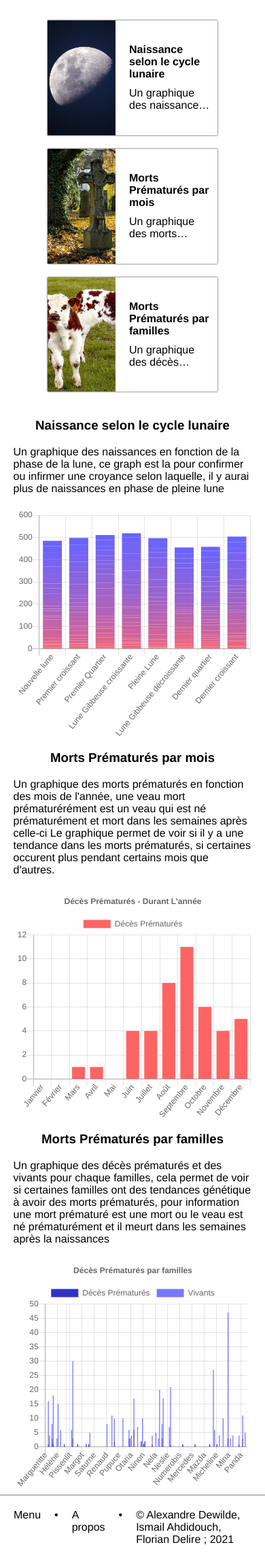
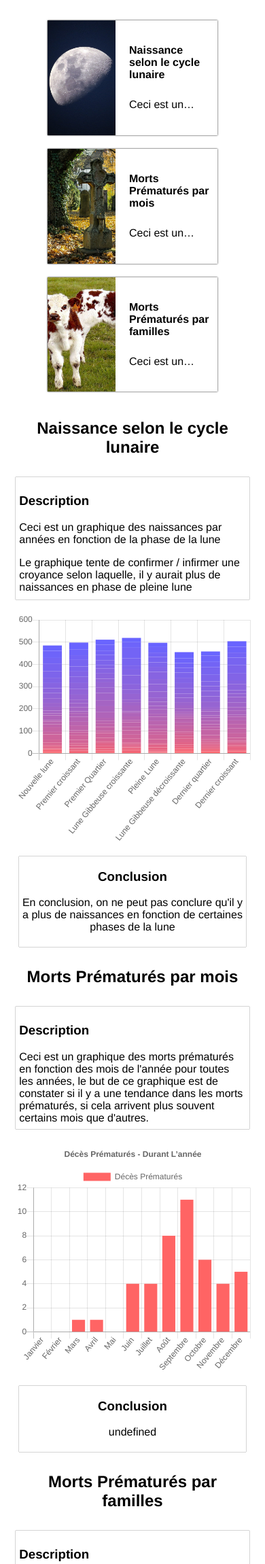
Before and after one commit to AlexandreDewilde/LINFO1002-P2-1B_4, a Flask app: page / in a window 390 px wide. Shown: the part 76-2377 px from the top of the page at 68% size. Before the commit the page ends 2348 px from the top, so only its background shows below. Run offline with Flask 2, Linux system fonts and the light colour scheme.

Commit message:
updates with reviews

```diff
--- a/src/db/__init__.py
+++ b/src/db/__init__.py
@@ -1 +1,2 @@
 from db.db import DB
+""" Goal of the file : when importing avoid writing db.db"""
--- a/src/fam_pre.py
+++ b/src/fam_pre.py
@@ -1,13 +1,15 @@
 from typing import List
 
 
-def list_family(families_ids, list_fams) -> List[int]:
-    """crée une liste des morts prématurés ou des vivants pour chaque famille
+def list_family(families_ids : List[int], list_fams : List[tuple]) -> List[int]:
+    """Create a list of occurences of families in list_fams
     Args:
-        list_fams (List[tuple]): Une liste de tuple contenant l'id de chaque famille d'animaux mort prématurément ou des vivants
+        families_ids (List[int]): List of all families ids
+        list_fams (List[tuple]): List of tuple with ids of families
     Returns:
-        Une liste contenant le nombre de morts prématurés par famille ou une liste contenant le nombre de vivants par famille
+        A list containing occurences of families in list_fams
     """
+    families_ids = sorted(families_ids)
     deaths_by_family = {family_id: 0 for family_id in families_ids}
     for animal_family in list_fams:
         deaths_by_family[animal_family[0]] += 1
--- a/src/premature_death.py
+++ b/src/premature_death.py
@@ -1,9 +1,9 @@
 def list_deces_prematures(list_birth):
     """
     Args:
-        list_birth (List[tuple]): une liste de tuple contenant une date comme premier élément sous le format "dd:mm:yyyy"
+        list_birth (List[tuple]): list of prematures deaths containing date with format: "dd:mm:yyyy"
     Returns:
-        Une liste contenant le nombre de morts prématurés
+        A list containing the number of premature deaths by months
     """
     dic = {}
     for i in range(len(list_birth)):
--- a/src/static/css/components-style/cards.css
+++ b/src/static/css/components-style/cards.css
@@ -49,14 +49,14 @@
 .card-sub-description {
     margin-top: 10px;
     display: -webkit-box;
-    -webkit-line-clamp: 3;
+    -webkit-line-clamp: 2;
     -webkit-box-orient: vertical;
     overflow: hidden;
 }
 
 @media only screen and (max-width: 900px) {
     .card-sub-description {
-        -webkit-line-clamp: 2;
+        -webkit-line-clamp: 1;
     }
 }
 
--- a/src/static/css/components-style/charts.css
+++ b/src/static/css/components-style/charts.css
@@ -1,6 +1,7 @@
 :root {
     --chart-width: 90%;
     --chart-height: 40vh;
+    --chart-description-height: 20%;
 }
 
 
@@ -13,12 +14,15 @@
 
 .chart-container {
     height: var(--chart-height);
+    width: 100%;
 }
 
 
 .chart {
+    display: flex;
+    flex-direction: column;
+    align-items: center;
     width: var(--chart-width);
-
 }
 
 .chart-title {
@@ -27,12 +31,29 @@
 
 
 .chart-description {
-    display: block;
-    width: 100%;
+    box-shadow: 0 0 1px;
+    padding: 5px;
+    width: 95%;
+    height: var(--chart-description-height);
+    overflow: scroll;
+    margin-top: 10px;
     margin-bottom: 20px;
 }
 
+
+.chart-conclusion {
+    width: 95%;
+    text-align: center;
+    padding-bottom: 20px;
+    box-shadow: 0 0 1px;
+    margin-top: 20px;
+    margin-bottom: 10px;
+}
+
 @media only screen and (max-width: 500px) {
+    .chart-description {
+        height: 170px;
+    }
     .chart-container {
         height: 40vh;
     }
--- a/src/static/js/index.js
+++ b/src/static/js/index.js
@@ -31,7 +31,7 @@ const toggleChartsDisposition = (dispositionName) => {
     * @param {string} chartName- Name of the chart, it will be the name of the canvas containing the graph
     * @param {string} chartTitle - Name of the chart, to display
 */
-const addGraphHTML = (chartName, chartTitle, chartDescription, chartImgDescriptionPath) => {
+const addGraphHTML = (chartName, chartTitle, chartDescription, chartImgDescriptionPath, chartConclusion) => {
     // Get cards section
     let cardsSection = document.querySelector(".cards");
     cardsSection.innerHTML += `
@@ -49,10 +49,17 @@ const addGraphHTML = (chartName, chartTitle, chartDescription, chartImgDescripti
     let chartContainerElement = document.querySelector(".charts-container");
     chartContainerElement.innerHTML += `
     <section id="${chartName}-section" class="chart">
-        <h3 class="chart-title">${chartTitle}</h3>
-        <span class="chart-description">${chartDescription}</span>
+        <h2 class="chart-title">${chartTitle}</h2>
+        <div class="chart-description">
+            <h3>Description</h3>
+            ${chartDescription}
+        </div>
         <div class="chart-container">
-            <canvas id="${chartName}" with="100%"></canvas>
+            <canvas id="${chartName}"></canvas>
+        </div>
+        <div class="chart-conclusion">
+            <h3>Conclusion</h3>
+            ${chartConclusion}
         </div>
     </section>`;
 }
@@ -233,19 +240,20 @@ const family_alive = graph_data["family_alive"];
 addGraphHTML(
     "birth-chart-moon",
     "Naissance selon le cycle lunaire",
-    "Un graphique des naissances en fonction de la phase de la lune, ce graph est la pour confirmer ou infirmer une croyance selon laquelle, il y aurai plus de naissances en phase de pleine lune",
-    "/static/images/moon.jpg"
+    "<p>Ceci est un graphique des naissances par années en fonction de la phase de la lune</p> <p>Le graphique tente de confirmer / infirmer une croyance selon laquelle, il y aurait plus de naissances en phase de pleine lune </p>",
+    "/static/images/moon.jpg",
+    "En conclusion, on ne peut pas conclure qu'il y a plus de naissances en fonction de certaines phases de la lune"
 );
 addGraphHTML(
     "premature-deaths-by-months",
     "Morts Prématurés par mois",
-    "Un graphique des morts prématurés en fonction des mois de l'année, une veau mort prématurérément est un veau qui est né prématurément et mort dans les semaines après celle-ci\nLe graphique permet de voir si il y a une tendance dans les morts prématurés, si certaines occurent plus pendant certains mois que d'autres.",
+    "<p>Ceci est un graphique des morts prématurés en fonction des mois de l'année pour toutes les années, le but de ce graphique est de constater si il y a une tendance dans les morts prématurés, si cela arrivent plus souvent certains mois que d'autres.</p>\n <p>NB: un veau mort prématurément est un veau qui est né avec la complication \"né prématurément\" et qui est mort dans les semaines après sa naissance</p>",
     "/static/images/death.jpg"
 );
 addGraphHTML(
     "premature-deaths-by-family",
     "Morts Prématurés par familles",
-    "Un graphique des décès prématurés et des vivants pour chaque familles, cela permet de voir si certaines familles ont des tendances génétique à avoir des morts prématurés, pour information une mort prématuré est une mort ou le veau est né prématurément et il meurt dans les semaines après la naissances",
+    "<p>Ceci est un graphique des décès prématurés et des vivants pour chaque familles</p><p>Le graphique tente de voir si certaines familles ont des tendances génétique à avoir des morts prématurés</p> <p>NB: un veau mort prématurément est un veau qui est né avec la complication \"né prématurément\" et qui est mort dans les semaines après sa naissance</p>",
     "/static/images/vaches.jpg"
 );
 
```
Also changed, not shown: README.fr.md (+20 -20 lines).
